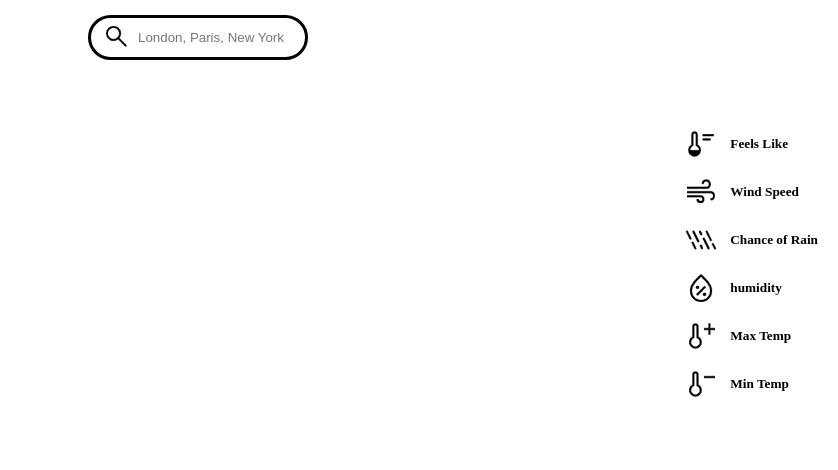
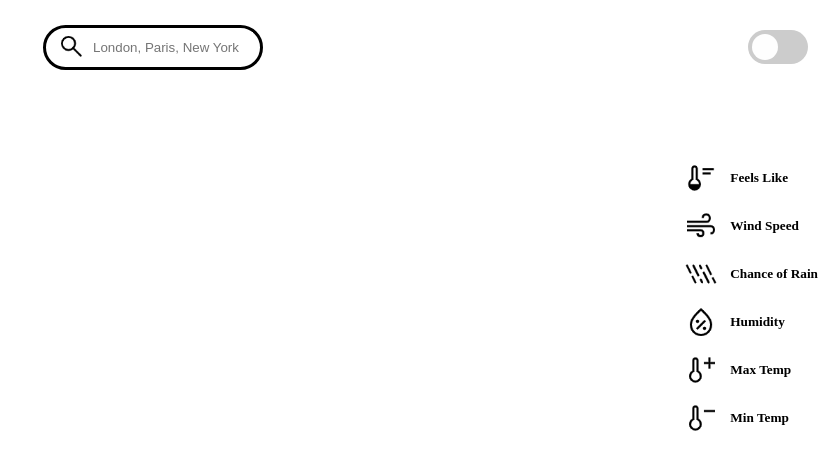
Before and after one commit to Beppe94/My-Weather, a plain HTML site: page index.html in a window 1280 px wide. Shown: the whole page, without its empty margins (442-1280 px from the left). Drawn offline with Linux system fonts and the light colour scheme; no server answers.

Commit message:
added switch button for future function to switch celsius to fahrenheit

```diff
--- a/index.html
+++ b/index.html
@@ -9,9 +9,17 @@
     <link rel="stylesheet" href="style.css">
 </head>
 <body>
-    <div class="search">
-        <button type="submit" id="search"><img src="./icons/search.png"></img></button>
-        <input type="search" id="location" placeholder="London, Paris, New York">
+    <div class="search-wrap">
+        <div class="search">
+            <button type="submit" id="search"><img src="./icons/search.png"></img></button>
+            <input type="search" id="location" placeholder="London, Paris, New York">
+        </div>
+        <div class="switch-wrap">
+            <label class="switch">
+                <input type="checkbox">
+                <span class="slider round"><span class="content"></span></span>
+            </label>
+        </div>
     </div>
     <div class="text">
         <h4 id="err-text"></h4>
@@ -58,7 +66,7 @@
             <div class="humidity">
                 <img src="icons/humidity.png" alt="humidity">
                 <div>
-                    <h5>humidity</h5>
+                    <h5>Humidity</h5>
                     <h3 id="humidity"></h3>
                 </div>
             </div>
--- a/style.css
+++ b/style.css
@@ -4,6 +4,12 @@
     padding: 0;
     margin: 0;
     box-sizing: border-box;
+}
+
+.search-wrap {
+    display: flex;
+    align-items: center;
+    padding: 15px;
 }
 
 .search {
@@ -17,7 +23,6 @@
     margin: 0 auto;
     gap: 10px;
     height: 45px;
-    margin-top: 15px;
 }
 
 .search input {
@@ -33,6 +38,71 @@
     color: white;
     width: 30px;
     scale: .7;
+}
+
+.switch-wrap {
+    display: flex;
+    justify-content: center;
+    padding: 15px;
+}
+
+.switch {
+    position: relative;
+    display: inline-block;
+    width: 60px;
+    height: 34px;
+}
+
+.switch input {
+    opacity: 0;
+    width: 0;
+    height: 0;
+}
+
+.slider {
+    position: absolute;
+    cursor: pointer;
+    top: 0;
+    left: 0;
+    right: 0;
+    bottom: 0;
+    background-color: #ccc;
+    -webkit-transition: .4s;
+    transition: .4s;
+}
+
+.slider::before {
+    position: absolute;
+    content: '';
+    height: 26px;
+    width: 26px;
+    left: 4px;
+    bottom: 4px;
+    background-color: #fefefe;
+    -webkit-transition: .4s;
+    transition: .4s;
+}
+
+input:checked + .slider {
+    background-color: #2196F3;
+}
+
+input:focus + .slider {
+    box-shadow: 0 0 1px #2196F3;
+}
+
+input:checked + .slider::before {
+    -webkit-transform: translate(26px);
+    -ms-transform: translate(26px);
+    transform: translate(26px);
+}
+
+.slider.round {
+    border-radius: 34px;
+}
+
+.slider.round::before {
+    border-radius: 50%;
 }
 
 .text {
```
